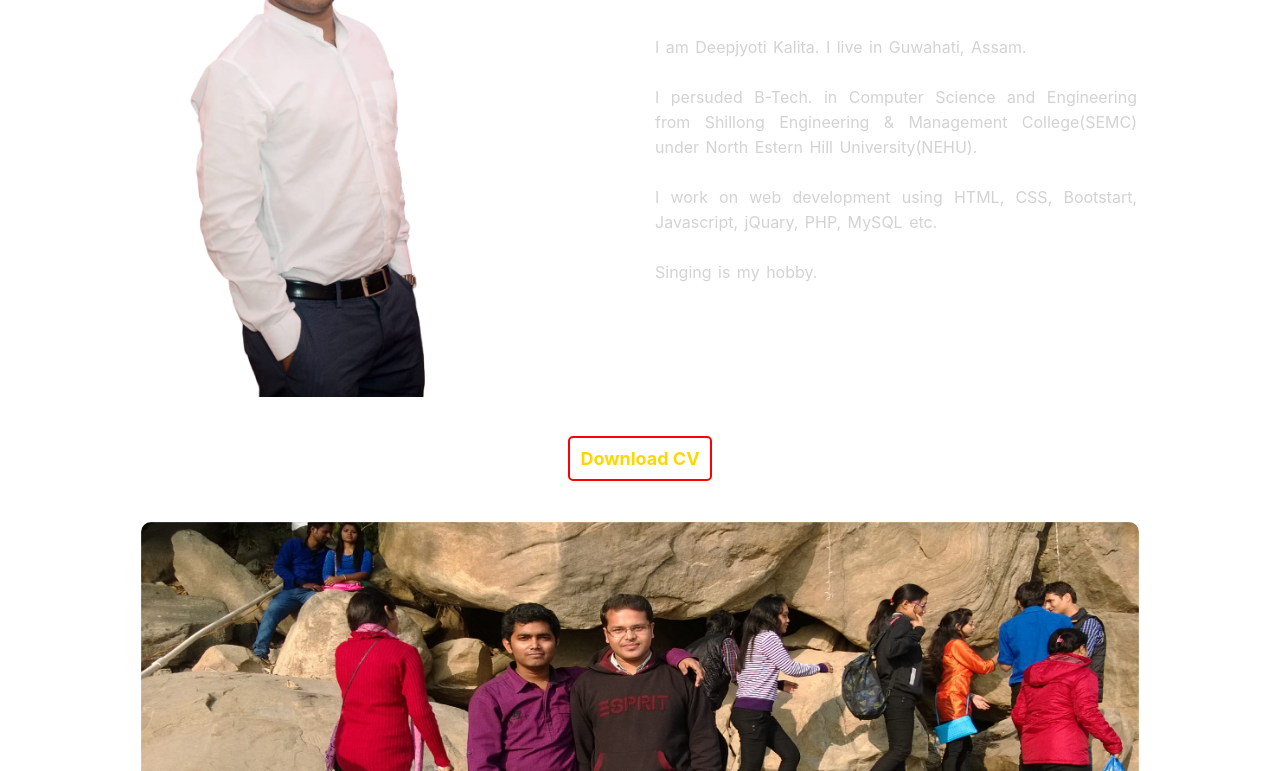
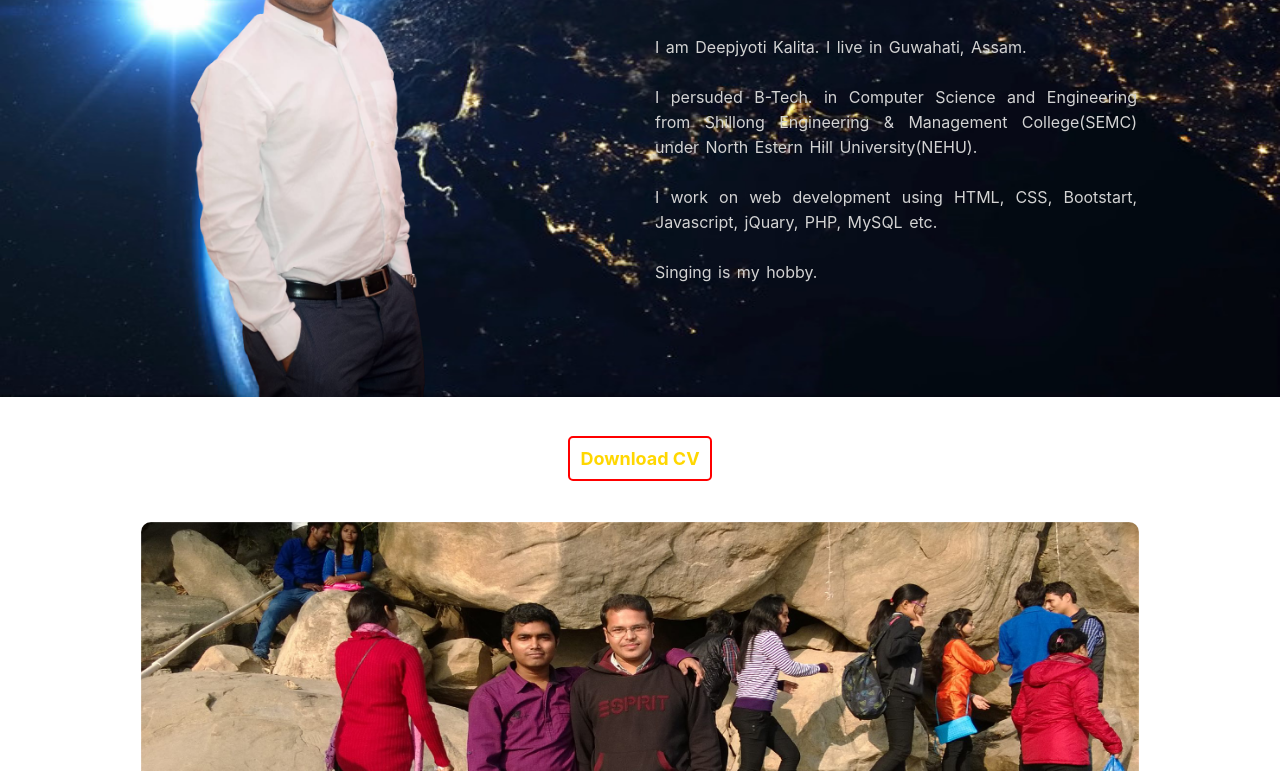
Before and after one commit to dkWeb1/dkalita, a plain HTML site: page index.html in a window 1280 px wide. Shown: the part 250-1021 px from the top of the page. Drawn offline with nearby package versions, Linux system fonts and the light colour scheme; a script that the page names is missing; a web font is replaced by a local one.

Commit message:
Update resume.css

```diff
--- a/resume.css
+++ b/resume.css
@@ -80,7 +80,7 @@ body{
 /*--------------Introduction-------------*/
 .first_container{
 	/* --- to grab a fixed area(height & width) on the page :--- */
-	background: url("img/space.jpg");
+	background: url("space.jpg");
 	background-size: 100% 100%;
 	background-repeat: no-repeat;
 	height: 100%;
```
